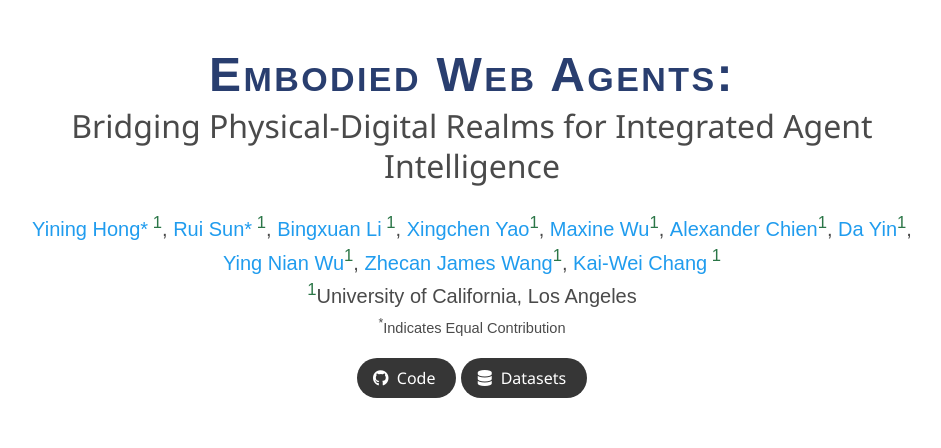
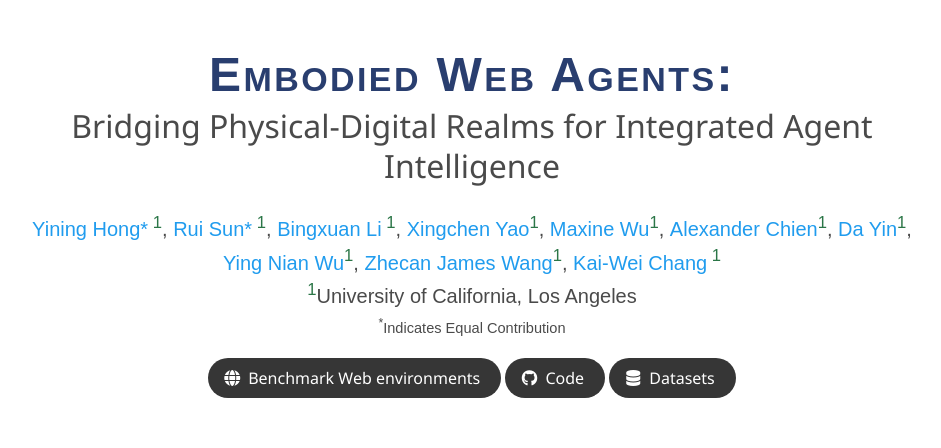
Before and after one commit to Embodied-Web-Agent/embodied-web-agent.github.io, a plain HTML site: page index.html in a window 1280 px wide. Shown: the top 448 px of the page, without its empty margins (168-1109 px from the left). Drawn offline with nearby package versions, Linux system fonts and the light colour scheme; some icons are missing; a web font is replaced by a local one.

Commit message:
add benchmark web enviroment link

```diff
--- a/index.html
+++ b/index.html
@@ -171,6 +171,20 @@
                       <span>arXiv</span>
                     </a>
                   </span> -->
+
+                  <!-- Website link -->
+                  <span class="link-block">
+                    <a
+                      href="http://98.80.38.242:1220/"
+                      target="_blank"
+                      class="external-link button is-normal is-rounded is-dark"
+                    >
+                      <span class="icon">
+                        <i class="fas fa-globe"></i>
+                      </span>
+                      <span>Benchmark Web environments</span>
+                    </a>
+                  </span>
 
                   <!-- Github link -->
                   <span class="link-block">
```
